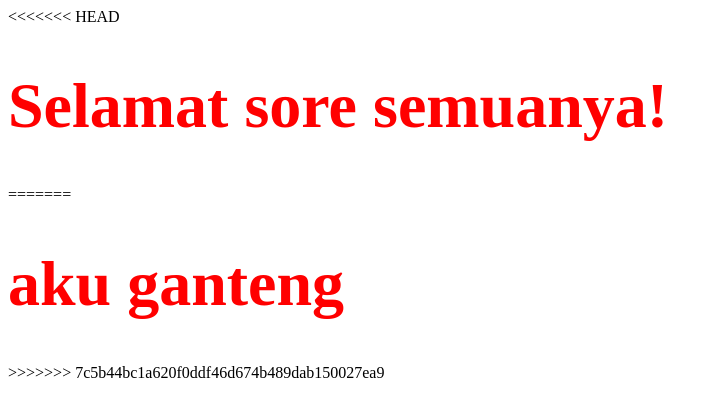
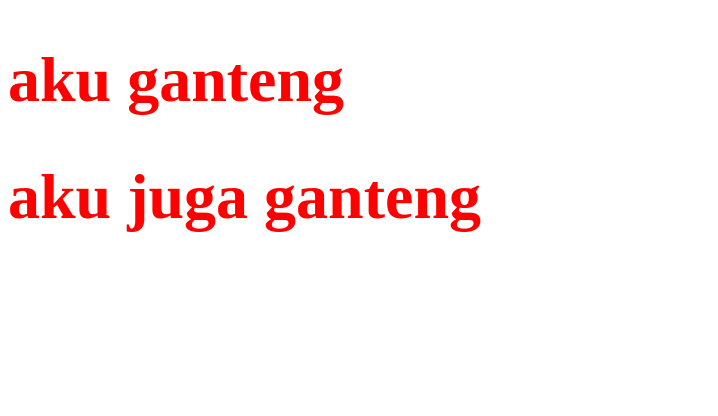
Before and after one commit to fearhunt/intro-to-git-dsc, a plain HTML site: page index.html in a window 1280 px wide. Shown: the whole page, without its empty margins (0-718 px from the left). Drawn offline with Linux system fonts and the light colour scheme.

Commit message:
edit index

```diff
--- a/index.html
+++ b/index.html
@@ -6,11 +6,8 @@
 
   <body>
     <main>
-<<<<<<< HEAD
-      <h1>Selamat sore semuanya!</h1>
-=======
       <h1>aku ganteng</h1>
->>>>>>> 7c5b44bc1a620f0ddf46d674b489dab150027ea9
+      <h1>aku juga ganteng</h1>
     </main>
   </body>
 </html>
```
